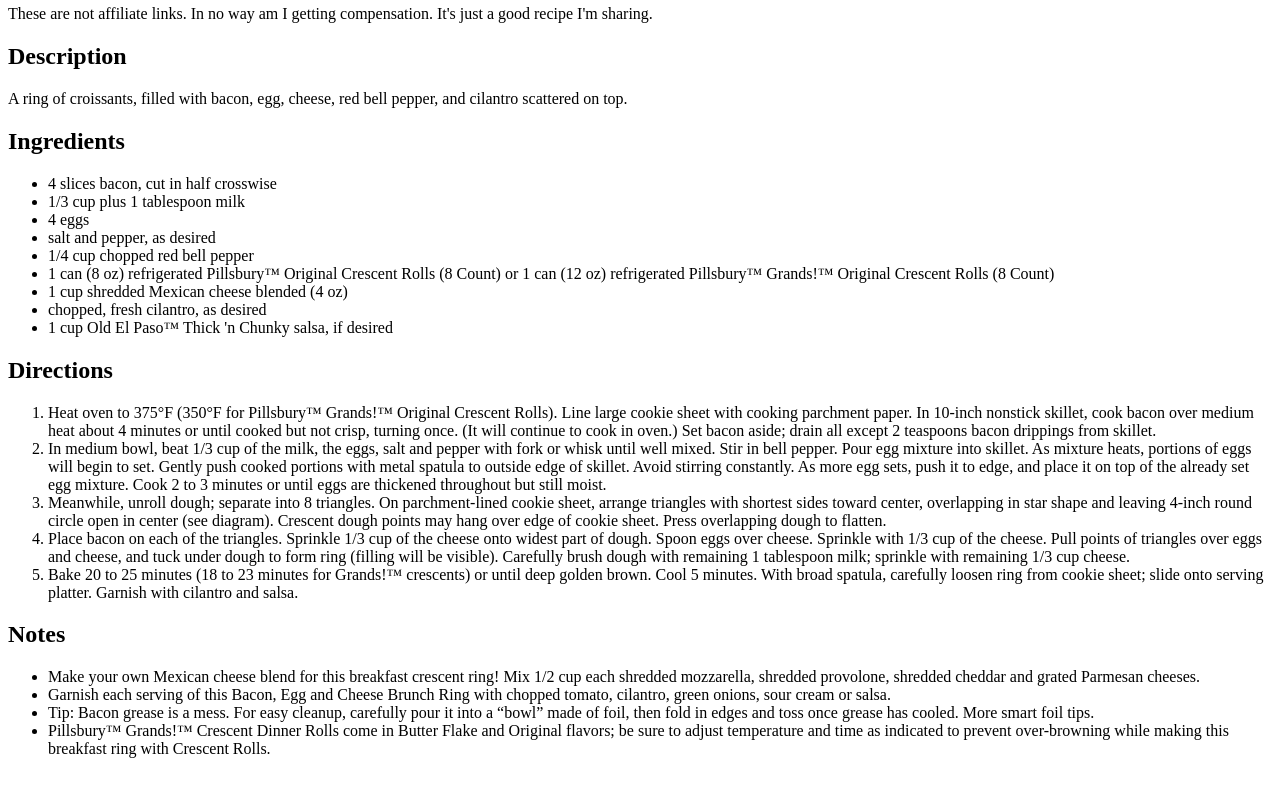
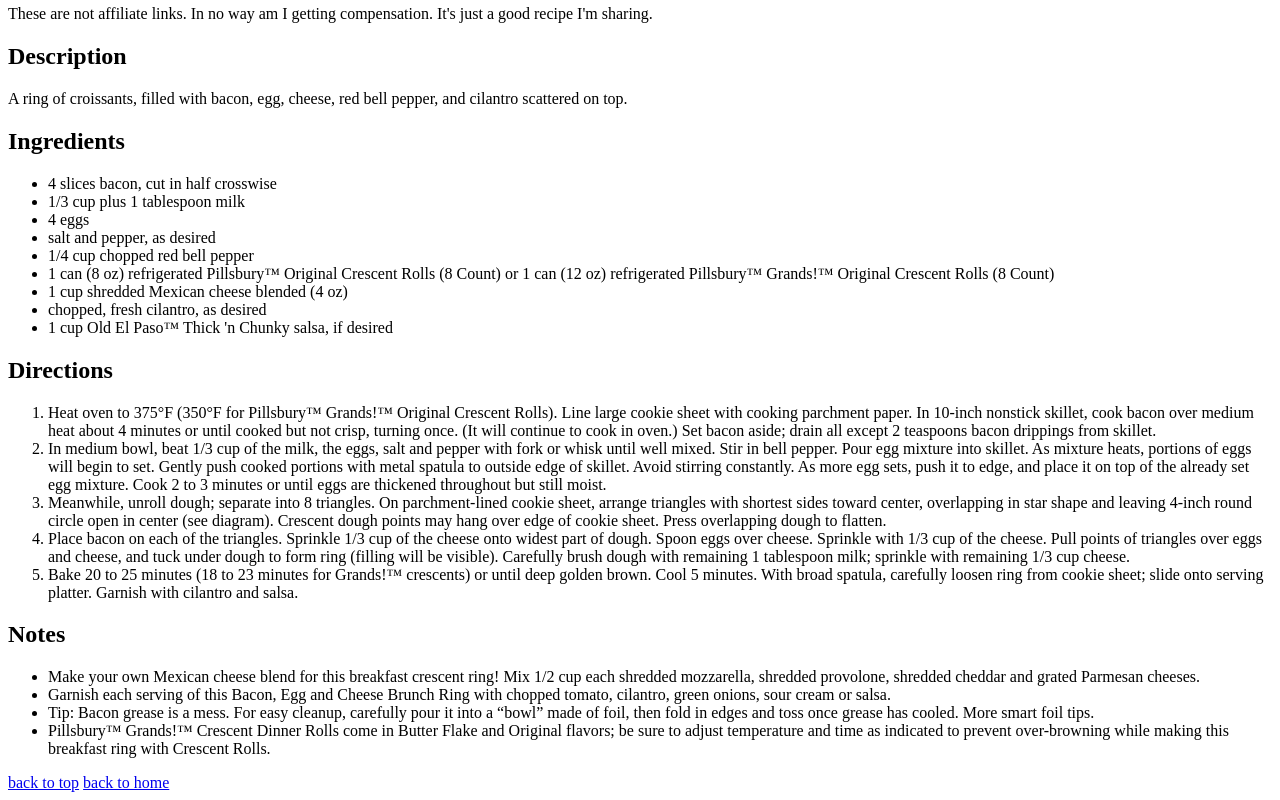
Before and after one commit to RobertB512/recipe-book, a plain HTML site: page recipes/brunch-ring.html in a window 1280 px wide. Shown: the part 464-1264 px from the top of the page. Before the commit the page ends 1238 px from the top, so only its background shows below. Drawn offline with Linux system fonts and the light colour scheme.

Commit message:
navigation links added

```diff
--- a/recipes/brunch-ring.html
+++ b/recipes/brunch-ring.html
@@ -10,7 +10,7 @@
 <body>
 
   <!-- main content -->
-  <main>
+  <main id="top">
     <h1>Brunch ring</h1>
 
     <!-- recipe image -->
@@ -133,6 +133,10 @@
 
       </section>
     </article>
+
+    <a href="#top">back to top</a>
+    <a href="../index.html">back to home</a>
+
   </main>
 </body>
 
```
Also changed, not shown: index.html (+4 -1 lines), recipes/cloud-eggs.html (+5 -1 lines), recipes/new-recipe.html (+5 -1 lines), recipes/pizza.html (+5 -1 lines).
